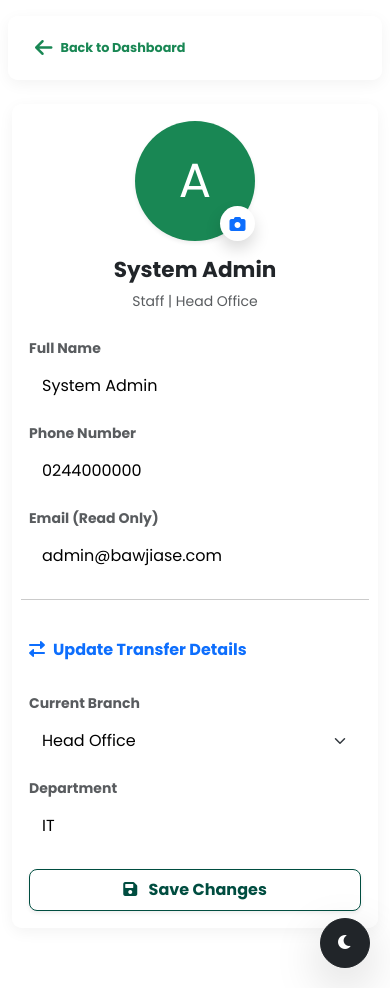
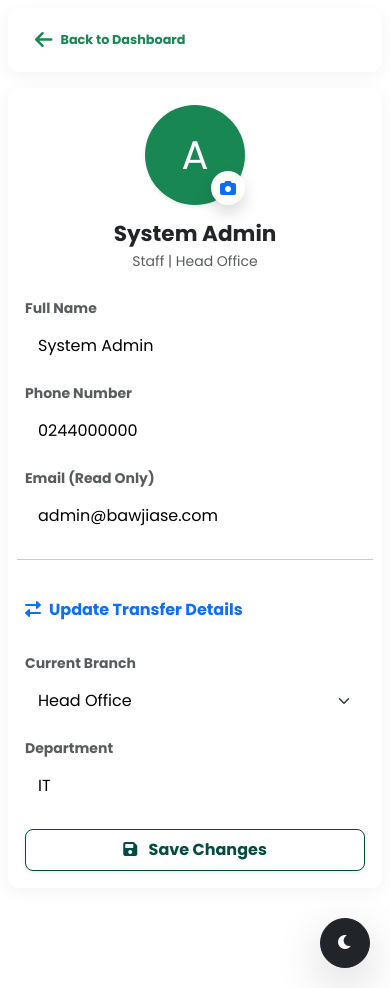
Before and after one commit to j1a2m3e4s58/bawjiase-staff-portal-v2, a Flask app: page /profile in a window 390 px wide. Run offline with Flask 3, Linux system fonts and the light colour scheme; a user stored in the database is signed in; some libraries are stand-ins or nearby versions.

Commit message:
Improve profile page layout for mobile responsiveness

```diff
--- a/templates/profile.html
+++ b/templates/profile.html
@@ -1,45 +1,51 @@
 {% extends "base.html" %}
 
 {% block content %}
-<nav class="navbar navbar-expand-lg glass-card mx-2 mx-md-3 mt-3 px-3 py-2 sticky-top">
+<nav class="navbar navbar-expand-lg glass-card mx-2 mx-md-3 mt-2 mt-md-3 px-2 px-md-3 py-2 sticky-top"
+     style="border-radius: 12px;">
     <div class="container-fluid">
         <a class="navbar-brand d-flex align-items-center" href="{{ url_for('dashboard') }}">
-            <i class="fas fa-arrow-left text-success me-2"></i> <span class="fw-bold text-success">Back to Dashboard</span>
+            <i class="fas fa-arrow-left text-success me-2"></i>
+            <span class="fw-bold text-success small">Back to Dashboard</span>
         </a>
     </div>
 </nav>
 
-<div class="container mt-4 mb-5" style="max-width: 600px;">
+<div class="container mt-3 mt-md-5 px-2 px-md-0" style="max-width: 600px;">
 
     {% with messages = get_flashed_messages(with_categories=true) %}
         {% if messages %}
             {% for category, message in messages %}
-                <div class="alert alert-{{ category }} shadow-sm rounded-3 mb-3">{{ message }}</div>
+                <div class="alert alert-{{ category }} shadow-sm rounded-3">{{ message }}</div>
             {% endfor %}
         {% endif %}
     {% endwith %}
 
-    <div class="glass-card p-3 p-md-5">
+    <div class="glass-card p-4 p-md-5">
 
         <form method="POST" action="{{ url_for('profile') }}" enctype="multipart/form-data">
 
             <div class="text-center mb-4">
                 <div class="position-relative d-inline-block">
                     {% if user.image_file == 'default.jpg' %}
-                        <div class="bg-success text-white rounded-circle d-flex align-items-center justify-content-center shadow-sm" style="width: 120px; height: 120px; font-size: 3rem;">
+                        <div class="bg-success text-white rounded-circle d-flex align-items-center justify-content-center shadow-sm"
+                             style="width: 100px; height: 100px; font-size: 2.5rem;">
                             {{ user.email[0].upper() }}
                         </div>
                     {% else %}
-                        <img src="{{ image_file }}" class="rounded-circle shadow-sm" style="width: 120px; height: 120px; object-fit: cover; border: 4px solid white;">
+                        <img src="{{ image_file }}" class="rounded-circle shadow-sm"
+                             style="width: 100px; height: 100px; object-fit: cover; border: 4px solid white;">
                     {% endif %}
 
-                    <label for="fileInput" class="position-absolute bottom-0 end-0 bg-white text-primary rounded-circle shadow p-2" style="cursor: pointer; width: 35px; height: 35px; display: flex; align-items: center; justify-content: center;">
+                    <label for="fileInput"
+                           class="position-absolute bottom-0 end-0 bg-white text-primary rounded-circle shadow p-2"
+                           style="cursor: pointer; width: 34px; height: 34px; display: flex; align-items: center; justify-content: center;">
                         <i class="fas fa-camera"></i>
                     </label>
                     <input type="file" id="fileInput" name="profile_pic" class="d-none" onchange="this.form.submit()">
                 </div>
 
-                <h3 class="fw-bold text-dark mt-3 fs-4">{{ user.fullname }}</h3>
+                <h4 class="fw-bold text-dark mt-3 mb-1">{{ user.fullname }}</h4>
                 <p class="text-muted small">{{ user.position or user.role }} | {{ user.branch }}</p>
             </div>
 
@@ -48,7 +54,6 @@
                     <label class="form-label fw-bold small text-muted">Full Name</label>
                     <input type="text" class="form-control" name="fullname" value="{{ user.fullname }}" required>
                 </div>
-
                 <div class="col-12 col-md-6">
                     <label class="form-label fw-bold small text-muted">Phone Number</label>
                     <input type="text" class="form-control" name="phone" value="{{ user.phone }}" required>
@@ -59,13 +64,21 @@
                 </div>
 
                 <hr class="my-4">
-                <h6 class="fw-bold text-primary mb-3"><i class="fas fa-exchange-alt me-2"></i>Update Transfer Details</h6>
+
+                <h6 class="fw-bold text-primary mb-3">
+                    <i class="fas fa-exchange-alt me-2"></i>Update Transfer Details
+                </h6>
 
                 <div class="col-12 col-md-6">
                     <label class="form-label fw-bold small text-muted">Current Branch</label>
                     <select class="form-select" name="branch" required>
                         <option value="{{ user.branch }}" selected>{{ user.branch }}</option>
-                        <option>HEAD OFFICE</option><option>BAWJIASE</option><option>ADEISO</option><option>OFAAKOR</option><option>KASOA NEW MARKET</option><option>KASOA MAIN</option>
+                        <option>HEAD OFFICE</option>
+                        <option>BAWJIASE</option>
+                        <option>ADEISO</option>
+                        <option>OFAAKOR</option>
+                        <option>KASOA NEW MARKET</option>
+                        <option>KASOA MAIN</option>
                     </select>
                 </div>
                 <div class="col-12 col-md-6">
```
